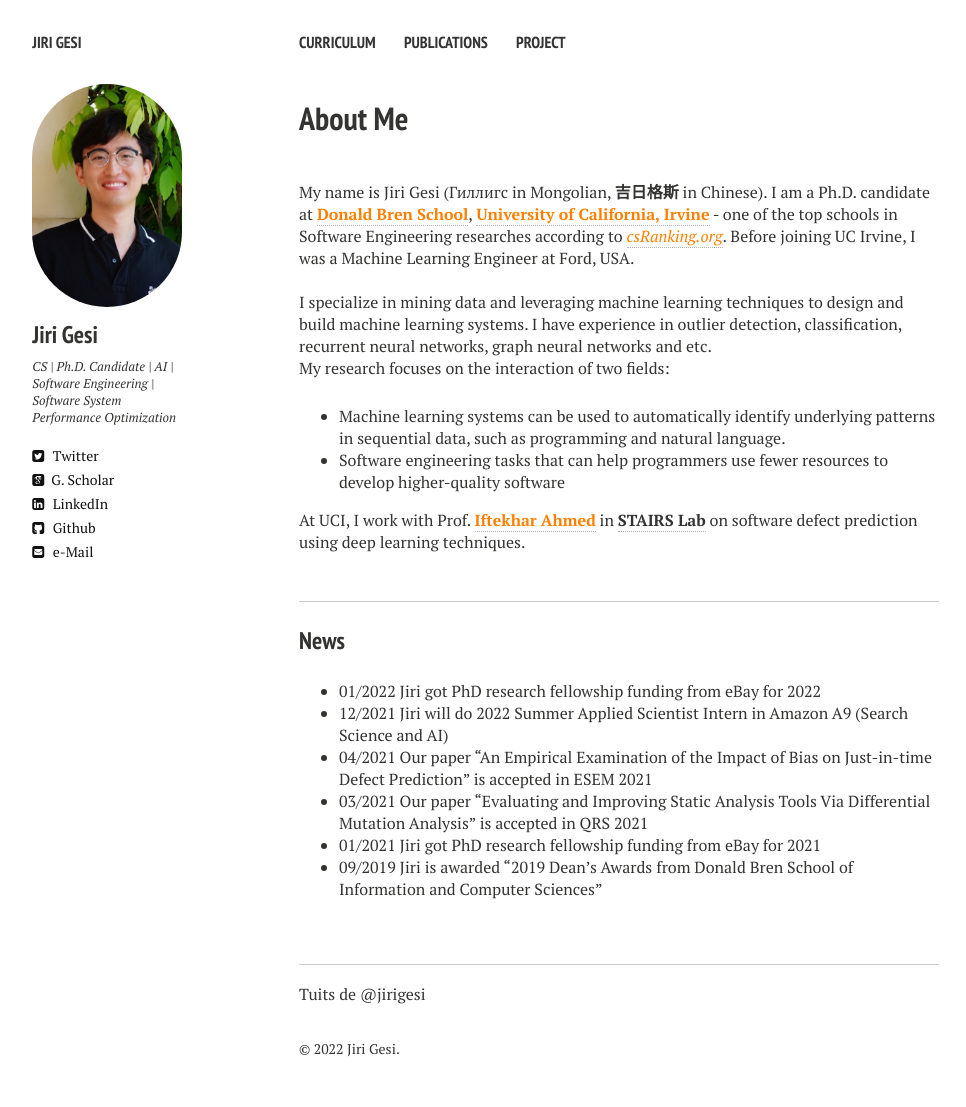
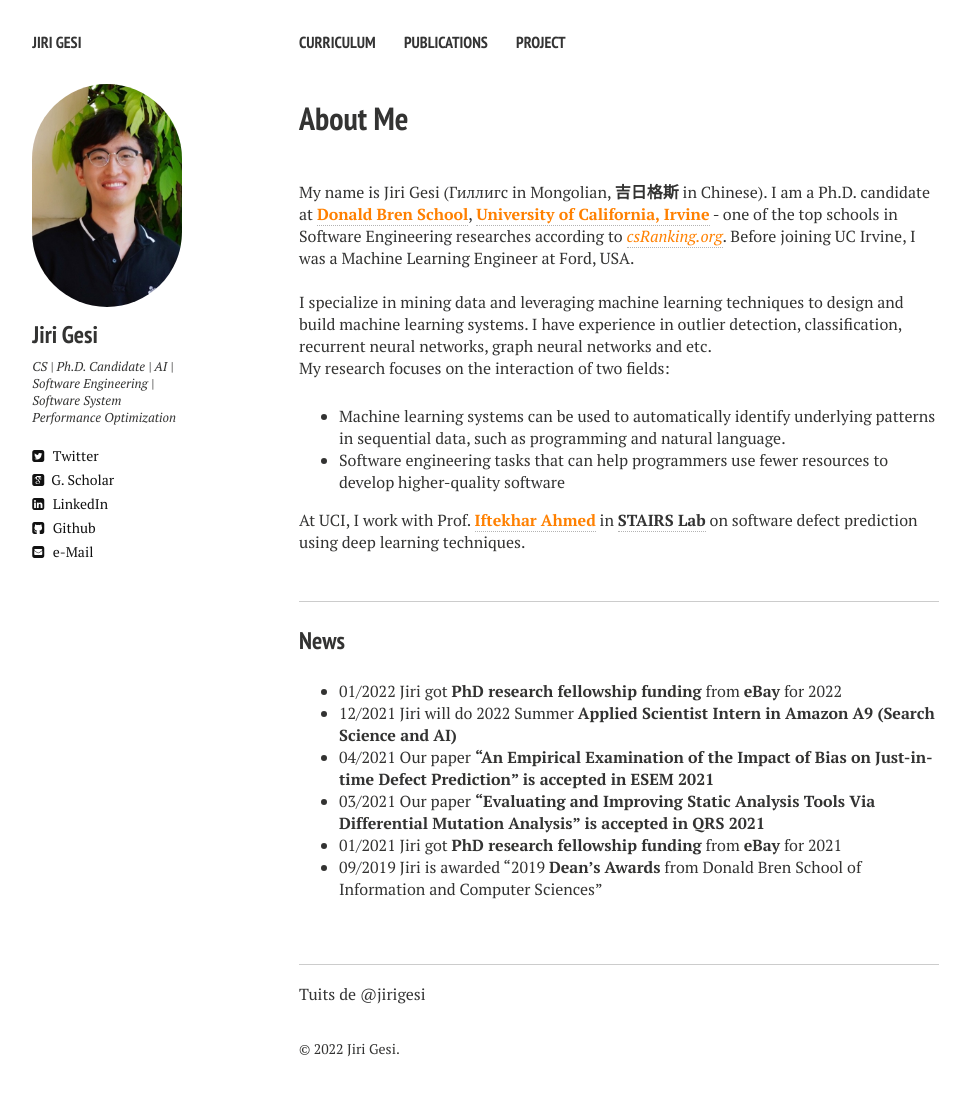
Before and after one commit to Jirigesi/Jirigesi.github.io, a Jekyll site: the page built from index.md, in a window 1280 px wide. Shown: the whole page, without its empty margins (21-987 px from the left). Built offline with Jekyll 4.4.1, drawn with Linux system fonts in a browser that asks for light colours; nearby versions of some CDN libraries; comment, search, counter and statistics services are not loaded.

```diff
--- a/index.md
+++ b/index.md
@@ -26,12 +26,12 @@ At UCI, I work with Prof. <a href="https://scholar.google.com/citations?user=_Td
 ---
 ### News
 
-- 01/2022 Jiri got PhD research fellowship funding from eBay for 2022
-- 12/2021 Jiri will do 2022 Summer Applied Scientist Intern in Amazon A9 (Search Science and AI)
-- 04/2021 Our paper "An Empirical Examination of the Impact of Bias on Just-in-time Defect Prediction" is accepted in ESEM 2021
-- 03/2021 Our paper "Evaluating and Improving Static Analysis Tools Via Differential Mutation Analysis" is accepted in QRS 2021
-- 01/2021 Jiri got PhD research fellowship funding from eBay for 2021
-- 09/2019 Jiri is awarded "2019 Dean’s Awards from Donald Bren School of Information and Computer Sciences"
+- 01/2022 Jiri got **PhD research fellowship funding** from **eBay** for 2022
+- 12/2021 Jiri will do 2022 Summer **Applied Scientist Intern in Amazon A9 (Search Science and AI)**
+- 04/2021 Our paper **"An Empirical Examination of the Impact of Bias on Just-in-time Defect Prediction" is accepted in ESEM 2021**
+- 03/2021 Our paper **"Evaluating and Improving Static Analysis Tools Via Differential Mutation Analysis" is accepted in QRS 2021**
+- 01/2021 Jiri got **PhD research fellowship funding** from **eBay** for 2021
+- 09/2019 Jiri is awarded "2019 **Dean’s Awards** from Donald Bren School of Information and Computer Sciences"
 
 <br />
 
```
